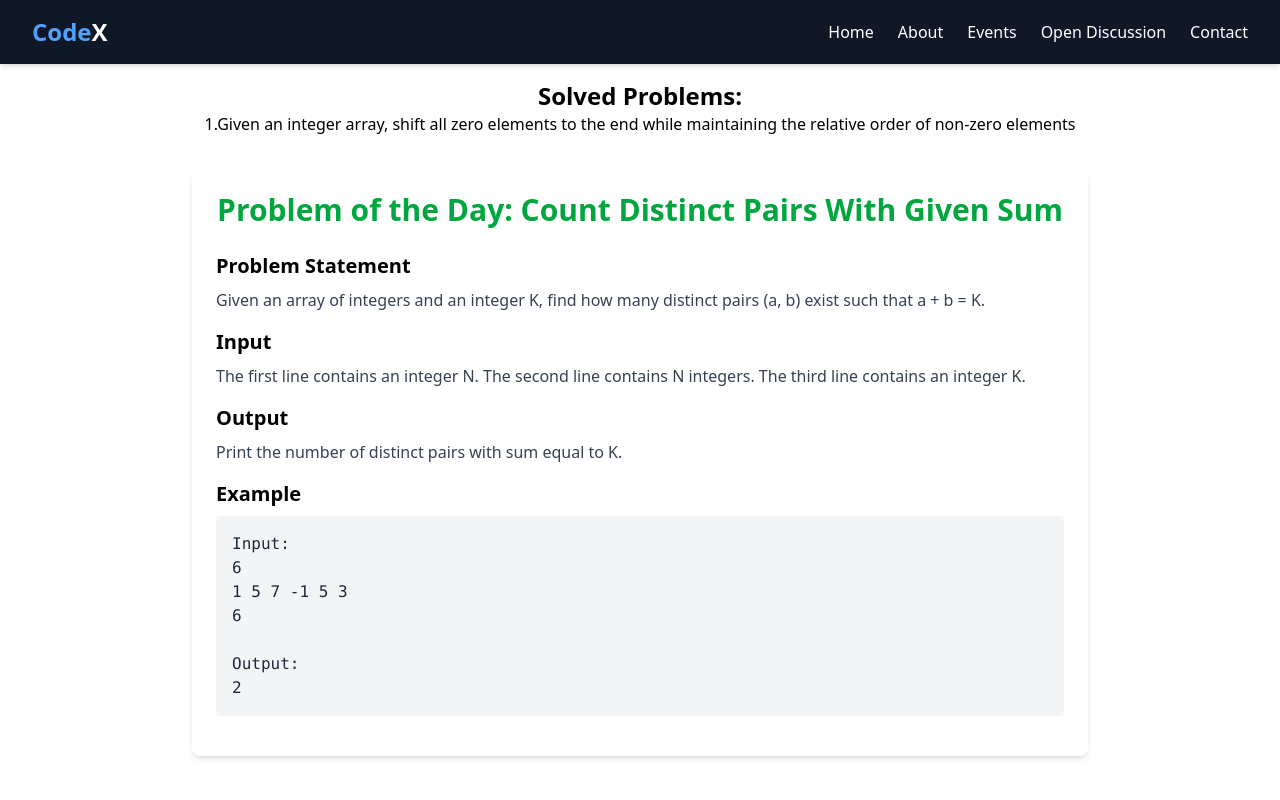
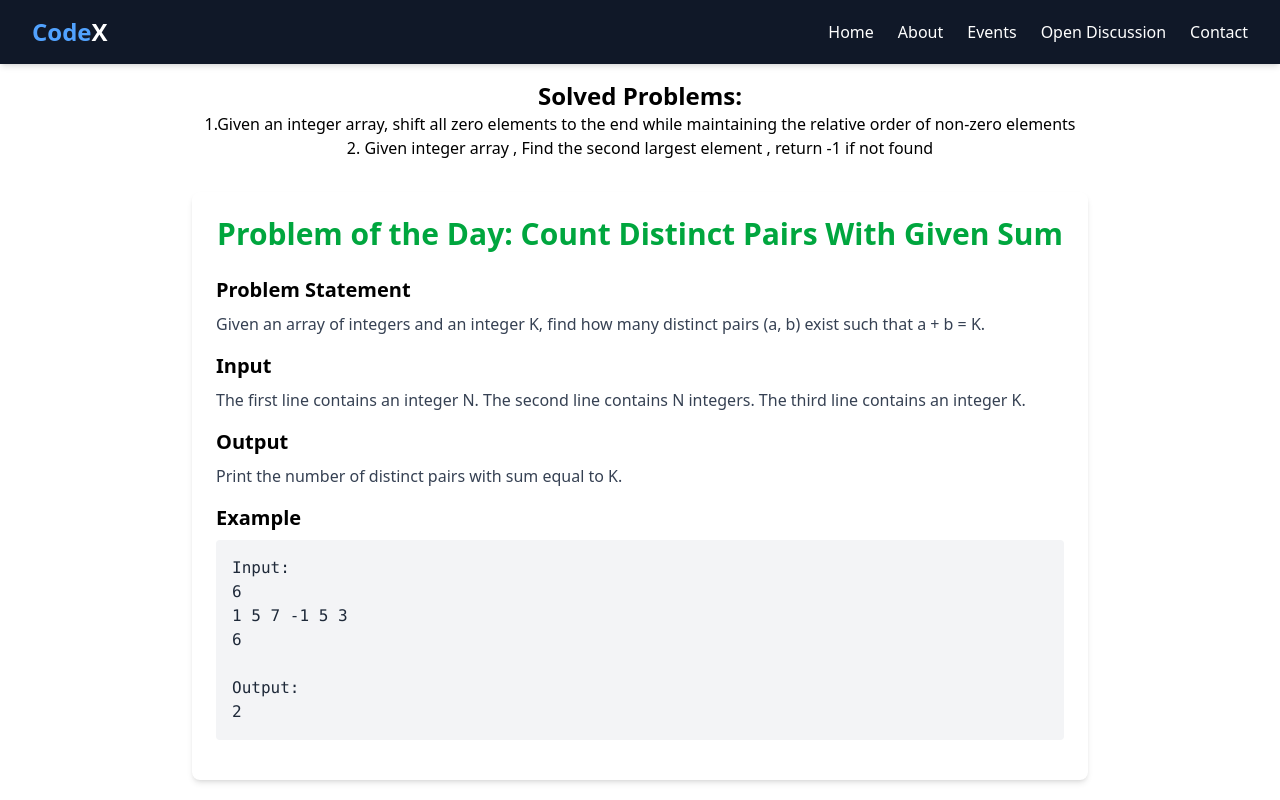
Before and after one commit to maheshkhatri2058/CodingClub, a React (Vite) app in the folder FrontEnd/: page /discussion in a window 1280 px wide. Shown: the top 800 px of the page. Built offline with nearby package versions, Linux system fonts and the light colour scheme.

Commit message:
new code added

```diff
--- a/FrontEnd/src/Pages/Discussion.jsx
+++ b/FrontEnd/src/Pages/Discussion.jsx
@@ -7,7 +7,8 @@ const Discussion = () => {
     <>
       <div className='py-20'>
       <h1 className='text-center text-2xl font-bold'>Solved Problems:</h1>
-      <p className='  text-center px-10'>1.Given an integer array, shift all zero elements to the end while maintaining the relative order of non-zero elements</p>
+      <p className='  text-center px-10'>1.Given an integer array, shift all zero elements to the end while maintaining the relative order of non-zero elements<br></br></p>
+      <p className='text-center px-10'>2. Given integer array , Find the second largest element , return -1 if not found</p>
       <ProblemCard
       title="Problem of the Day: Count Distinct Pairs With Given Sum"
 description="Given an array of integers and an integer K, find how many distinct pairs (a, b) exist such that a + b = K."
```
